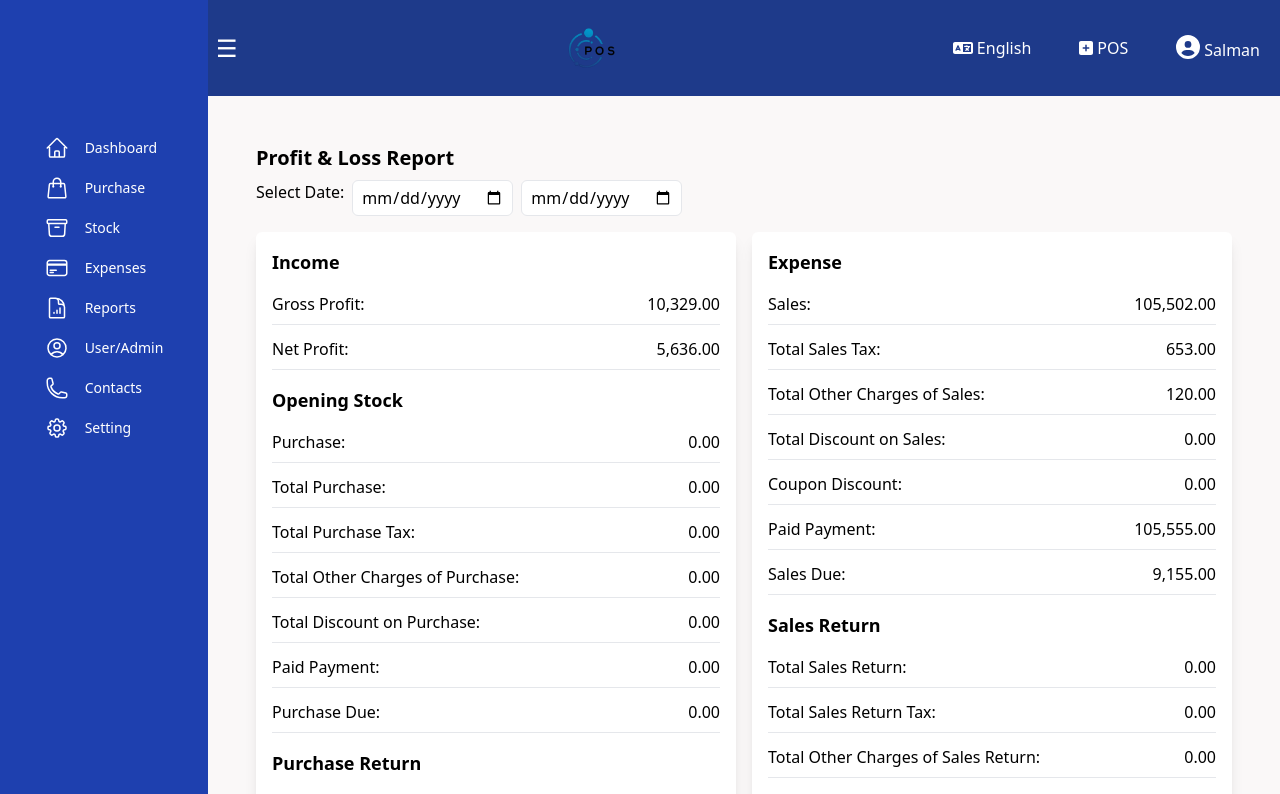
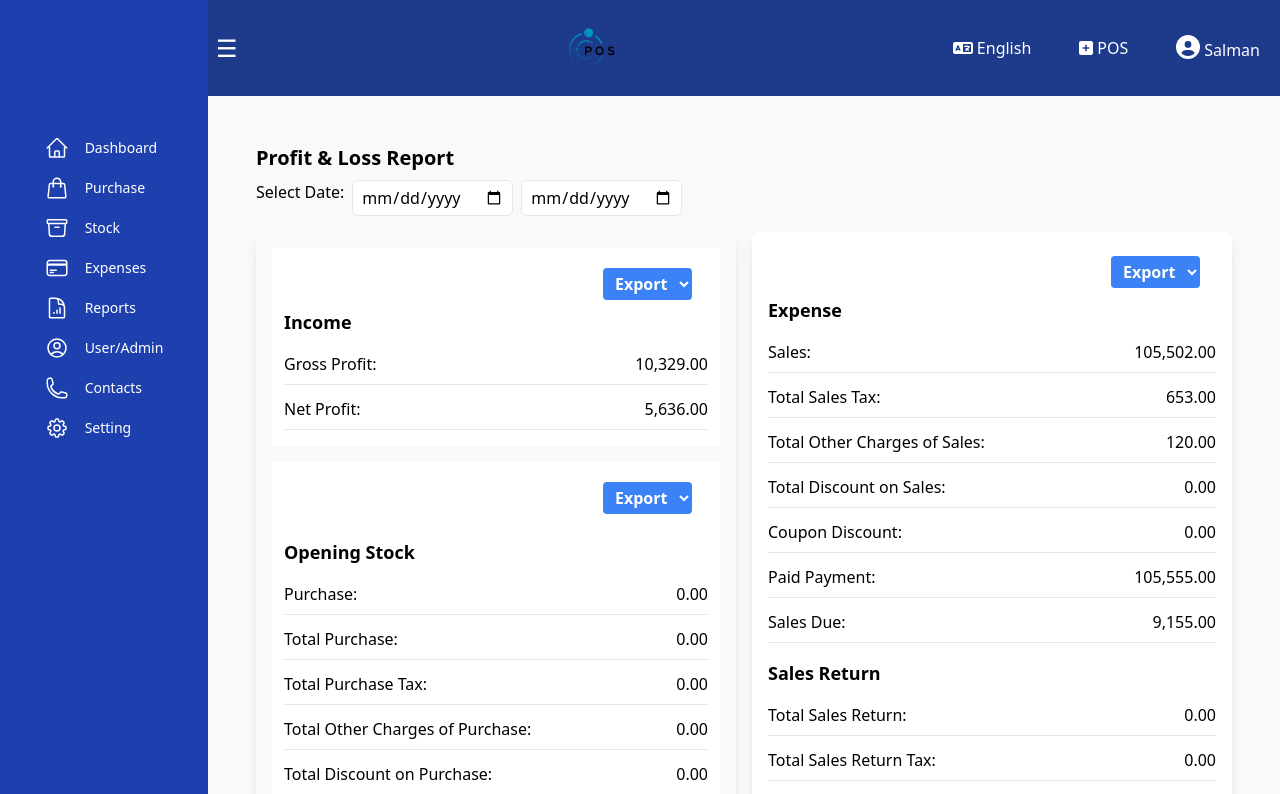
Before and after one commit to ashik12060/pos-site, a React (Create React App) app: page /profit-loss-report in a window 1280 px wide. Shown: the top 794 px of the page. Built offline with nearby package versions, Linux system fonts and the light colour scheme.

Commit message:
sales and Profit report updated

```diff
--- a/src/components/NavBarAssets/TotalReport/ProfitLossReport.js
+++ b/src/components/NavBarAssets/TotalReport/ProfitLossReport.js
@@ -1,8 +1,8 @@
-import React, { useState } from 'react';
+import React, { useState } from "react";
 
 function ProfitLossReport() {
-  const [startDate, setStartDate] = useState('July 14, 2024');
-  const [endDate, setEndDate] = useState('August 12, 2024');
+  const [startDate, setStartDate] = useState("July 14, 2024");
+  const [endDate, setEndDate] = useState("August 12, 2024");
 
   const handleStartDateChange = (event) => {
     setStartDate(event.target.value);
@@ -10,6 +10,18 @@ function ProfitLossReport() {
 
   const handleEndDateChange = (event) => {
     setEndDate(event.target.value);
+  };
+
+  const handleAction = (actionType, entry) => {
+    switch (actionType) {
+      case "excel":
+        break;
+
+      case "pdf":
+        break;
+      default:
+        alert("Unknown action");
+    }
   };
 
   return (
@@ -35,63 +47,160 @@ function ProfitLossReport() {
         </div>
 
         <div className="grid grid-cols-2 gap-4 ">
-          <div className="p-4 rounded-md bg-white shadow-lg">
+          <div className="p-4 rounded-md  shadow-lg">
+            <div className="bg-white   p-3 mb-4">
+              <td className="px-4 py-2 flex justify-end">
+                <select
+                  className="bg-blue-500 text-white font-bold py-1 px-2 rounded w-30"
+                  onChange={(e) => handleAction(e.target.value)}
+                >
+                  <option value="">Export</option>
+                  <option value="excel">Excel</option>
+                  <option value="pdf">PDF</option>
+                </select>
+              </td>
               <h3 className="text-lg font-bold mb-2">Income</h3>
               <ul className="list-disk pl-0">
-              <li className="mb-1 border-b py-2">Gross Profit: <span className="float-right">10,329.00</span></li>
-              <li className="mb-1 border-b py-2">Net Profit: <span className="float-right">5,636.00</span></li>
+                <li className="mb-1 border-b py-2">
+                  Gross Profit: <span className="float-right">10,329.00</span>
+                </li>
+                <li className="mb-1 border-b py-2">
+                  Net Profit: <span className="float-right">5,636.00</span>
+                </li>
               </ul>
+            </div>
+
+            <div className="bg-white p-3">
+              <td className="px-4 py-2 flex justify-end">
+                <select
+                  className="bg-blue-500 text-white font-bold py-1 px-2 rounded w-30"
+                  onChange={(e) => handleAction(e.target.value)}
+                >
+                  <option value="">Export</option>
+                  <option value="edit">Excel</option>
+                  <option value="delete">PDF</option>
+                </select>
+              </td>
               <h3 className="text-lg font-bold mt-4 mb-2">Opening Stock</h3>
               <ul className="list-disk pl-0">
-              <li className="mb-1 border-b py-2">Purchase: <span className="float-right">0.00</span></li>
-              <li className="mb-1 border-b py-2">Total Purchase: <span className="float-right">0.00</span></li>
-              <li className="mb-1 border-b py-2">Total Purchase Tax: <span className="float-right">0.00</span></li>
-              <li className="mb-1 border-b py-2">Total Other Charges of Purchase: <span className="float-right">0.00</span></li>
-              <li className="mb-1 border-b py-2">Total Discount on Purchase: <span className="float-right">0.00</span></li>
-              <li className="mb-1 border-b py-2">Paid Payment: <span className="float-right">0.00</span></li>
-              <li className="mb-1 border-b py-2">Purchase Due: <span className="float-right">0.00</span></li>
+                <li className="mb-1 border-b py-2">
+                  Purchase: <span className="float-right">0.00</span>
+                </li>
+                <li className="mb-1 border-b py-2">
+                  Total Purchase: <span className="float-right">0.00</span>
+                </li>
+                <li className="mb-1 border-b py-2">
+                  Total Purchase Tax: <span className="float-right">0.00</span>
+                </li>
+                <li className="mb-1 border-b py-2">
+                  Total Other Charges of Purchase:{" "}
+                  <span className="float-right">0.00</span>
+                </li>
+                <li className="mb-1 border-b py-2">
+                  Total Discount on Purchase:{" "}
+                  <span className="float-right">0.00</span>
+                </li>
+                <li className="mb-1 border-b py-2">
+                  Paid Payment: <span className="float-right">0.00</span>
+                </li>
+                <li className="mb-1 border-b py-2">
+                  Purchase Due: <span className="float-right">0.00</span>
+                </li>
               </ul>
               <h3 className="text-lg font-bold mt-4 mb-2">Purchase Return</h3>
               <ul className="list-disk pl-0">
-              <li className="mb-1 border-b py-2">Total Purchase Return: <span className="float-right">0.00</span></li>
-              <li className="mb-1 border-b py-2">Total Purchase Return Tax: <span className="float-right">0.00</span></li>
-              <li className="mb-1 border-b py-2">Total Other Charges of Purchase Return: <span className="float-right">0.00</span></li>
-              <li className="mb-1 border-b py-2">Total Discount on Purchase Return: <span className="float-right">0.00</span></li>
-              <li className="mb-1 border-b py-2">Paid Payment: <span className="float-right">0.00</span></li>
-              <li className="mb-1 border-b py-2">Purchase Return Due: <span className="float-right">0.00</span></li>
+                <li className="mb-1 border-b py-2">
+                  Total Purchase Return:{" "}
+                  <span className="float-right">0.00</span>
+                </li>
+                <li className="mb-1 border-b py-2">
+                  Total Purchase Return Tax:{" "}
+                  <span className="float-right">0.00</span>
+                </li>
+                <li className="mb-1 border-b py-2">
+                  Total Other Charges of Purchase Return:{" "}
+                  <span className="float-right">0.00</span>
+                </li>
+                <li className="mb-1 border-b py-2">
+                  Total Discount on Purchase Return:{" "}
+                  <span className="float-right">0.00</span>
+                </li>
+                <li className="mb-1 border-b py-2">
+                  Paid Payment: <span className="float-right">0.00</span>
+                </li>
+                <li className="mb-1 border-b py-2">
+                  Purchase Return Due: <span className="float-right">0.00</span>
+                </li>
               </ul>
+            </div>
           </div>
 
           <div className="bg-white p-4 rounded-md shadow-lg">
+            <td className="px-4 py-2 flex justify-end">
+              <select
+                className="bg-blue-500 text-white font-bold py-1 px-2 rounded w-30"
+                onChange={(e) => handleAction(e.target.value)}
+              >
+                <option value="">Export</option>
+                <option value="edit">Excel</option>
+                <option value="delete">PDF</option>
+              </select>
+            </td>
             <h3 className="text-lg font-bold mb-2">Expense</h3>
             <ul className="list-disk pl-0">
-              <li className="mb-1 border-b py-2">Sales: <span className="float-right">105,502.00</span></li>
-              <li className="mb-1 border-b py-2">Total Sales Tax: <span className="float-right">653.00</span></li>
-              <li className="mb-1 border-b py-2">Total Other Charges of Sales: <span className="float-right">120.00</span></li>
-              <li className="mb-1 border-b py-2">Total Discount on Sales: <span className="float-right">0.00</span></li>
-              <li className="mb-1 border-b py-2">Coupon Discount: <span className="float-right">0.00</span></li>
-              <li className="mb-1 border-b py-2">Paid Payment: <span className="float-right">105,555.00</span></li>
-              <li className="mb-1 border-b py-2">Sales Due: <span className="float-right">9,155.00</span></li>
+              <li className="mb-1 border-b py-2">
+                Sales: <span className="float-right">105,502.00</span>
+              </li>
+              <li className="mb-1 border-b py-2">
+                Total Sales Tax: <span className="float-right">653.00</span>
+              </li>
+              <li className="mb-1 border-b py-2">
+                Total Other Charges of Sales:{" "}
+                <span className="float-right">120.00</span>
+              </li>
+              <li className="mb-1 border-b py-2">
+                Total Discount on Sales:{" "}
+                <span className="float-right">0.00</span>
+              </li>
+              <li className="mb-1 border-b py-2">
+                Coupon Discount: <span className="float-right">0.00</span>
+              </li>
+              <li className="mb-1 border-b py-2">
+                Paid Payment: <span className="float-right">105,555.00</span>
+              </li>
+              <li className="mb-1 border-b py-2">
+                Sales Due: <span className="float-right">9,155.00</span>
+              </li>
             </ul>
             <h3 className="text-lg font-bold mt-4 mb-2">Sales Return</h3>
             <ul className="list-disk pl-0">
-              <li className="mb-1 border-b py-2">Total Sales Return: <span className="float-right">0.00</span></li>
-              <li className="mb-1 border-b py-2">Total Sales Return Tax: <span className="float-right">0.00</span></li>
-              <li className="mb-1 border-b py-2">Total Other Charges of Sales Return: <span className="float-right">0.00</span></li>
-              <li className="mb-1 border-b py-2">Coupon Discount: <span className="float-right">0.00</span></li>
-              <li className="mb-1 border-b py-2">Total Discount on Sales Return: <span className="float-right">0.00</span></li>
-              <li className="mb-1 border-b py-2">Paid Payment: <span className="float-right">0.00</span></li>
-              <li className="mb-1 border-b py-2">Sales Return Due: <span className="float-right">0.00</span></li>
+              <li className="mb-1 border-b py-2">
+                Total Sales Return: <span className="float-right">0.00</span>
+              </li>
+              <li className="mb-1 border-b py-2">
+                Total Sales Return Tax:{" "}
+                <span className="float-right">0.00</span>
+              </li>
+              <li className="mb-1 border-b py-2">
+                Total Other Charges of Sales Return:{" "}
+                <span className="float-right">0.00</span>
+              </li>
+              <li className="mb-1 border-b py-2">
+                Coupon Discount: <span className="float-right">0.00</span>
+              </li>
+              <li className="mb-1 border-b py-2">
+                Total Discount on Sales Return:{" "}
+                <span className="float-right">0.00</span>
+              </li>
+              <li className="mb-1 border-b py-2">
+                Paid Payment: <span className="float-right">0.00</span>
+              </li>
+              <li className="mb-1 border-b py-2">
+                Sales Return Due: <span className="float-right">0.00</span>
+              </li>
             </ul>
           </div>
         </div>
-        <button
-          className="bg-blue-500 hover:bg-blue-700 text-white font-bold py-2 my-4 px-4 rounded focus:outline-none focus:shadow-outline"
-          onClick={() => {
-          }}
-        >
-          Export
-        </button>
       </div>
     </div>
   );
--- a/src/components/NavBarAssets/TotalReport/SalesReport.js
+++ b/src/components/NavBarAssets/TotalReport/SalesReport.js
@@ -61,8 +61,31 @@ function SalesReport() {
   const totalReceive = tableData.reduce((sum, item) => sum + item.receive, 0);
   const totalTotal = tableData.reduce((sum, item) => sum + item.total, 0);
 
+
+  const handleAction = (actionType, entry) => {
+    switch (actionType) {
+      case "excel":
+        break;
+
+      case "pdf":
+        break;
+      default:
+        alert("Unknown action");
+    }
+  };
+
   return (
     <div className="container mx-auto px-4 py-8">
+       <td className="px-4 py-2 flex justify-end">
+              <select
+                className="bg-blue-500 text-white font-bold py-1 px-2 rounded w-30"
+                onChange={(e) => handleAction(e.target.value)}
+              >
+                <option value="">Export</option>
+                <option value="excel">Excel</option>
+                <option value="pdf">PDF</option>
+              </select>
+            </td>
       <h1 className="text-3xl font-bold mb-4 text-center">Sales & Payment Report</h1>
       <div className="flex justify-between mb-4">
         <div className="w-1/2">
```
Lines whose indentation alone changed are shown as unchanged.
